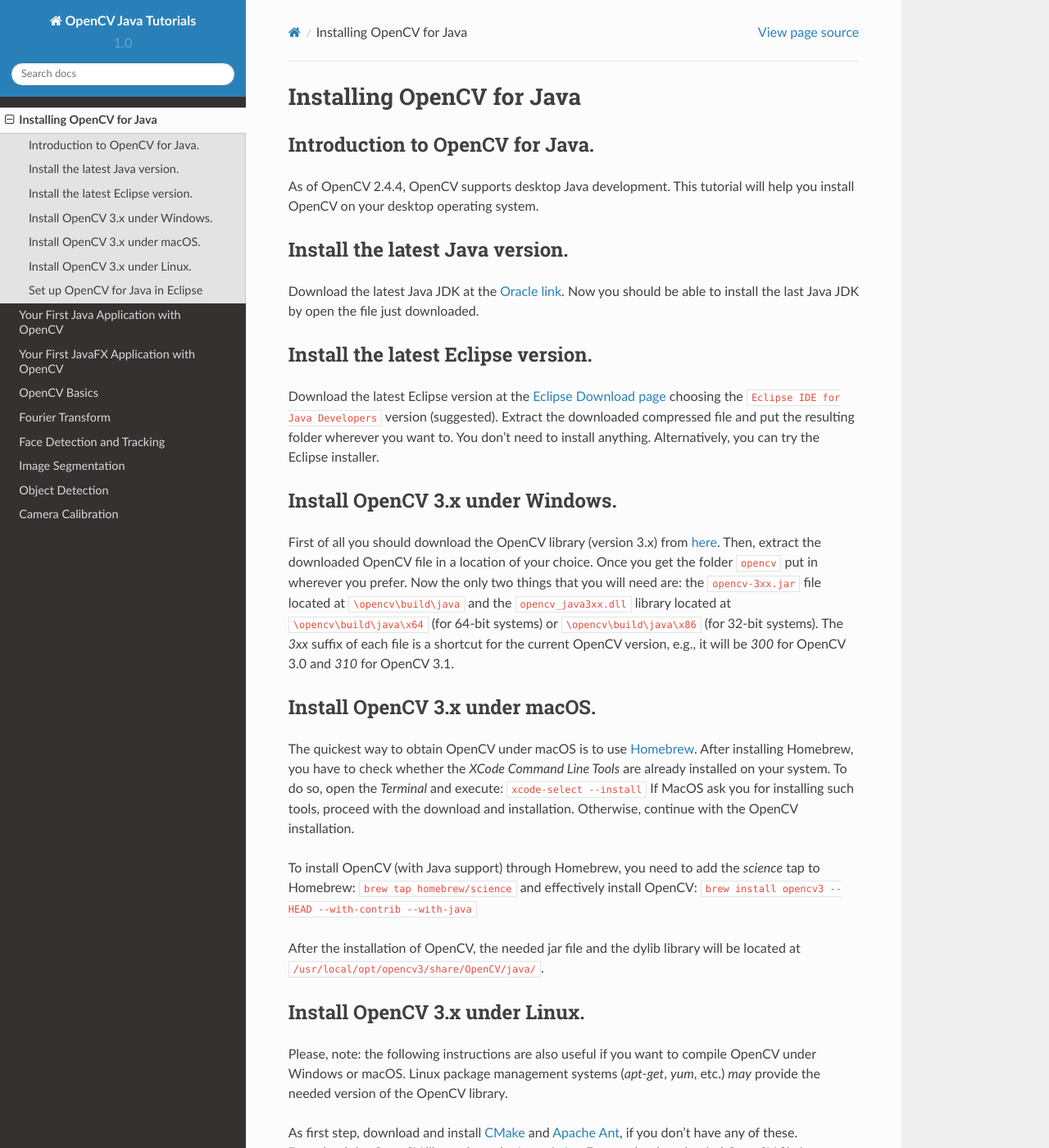
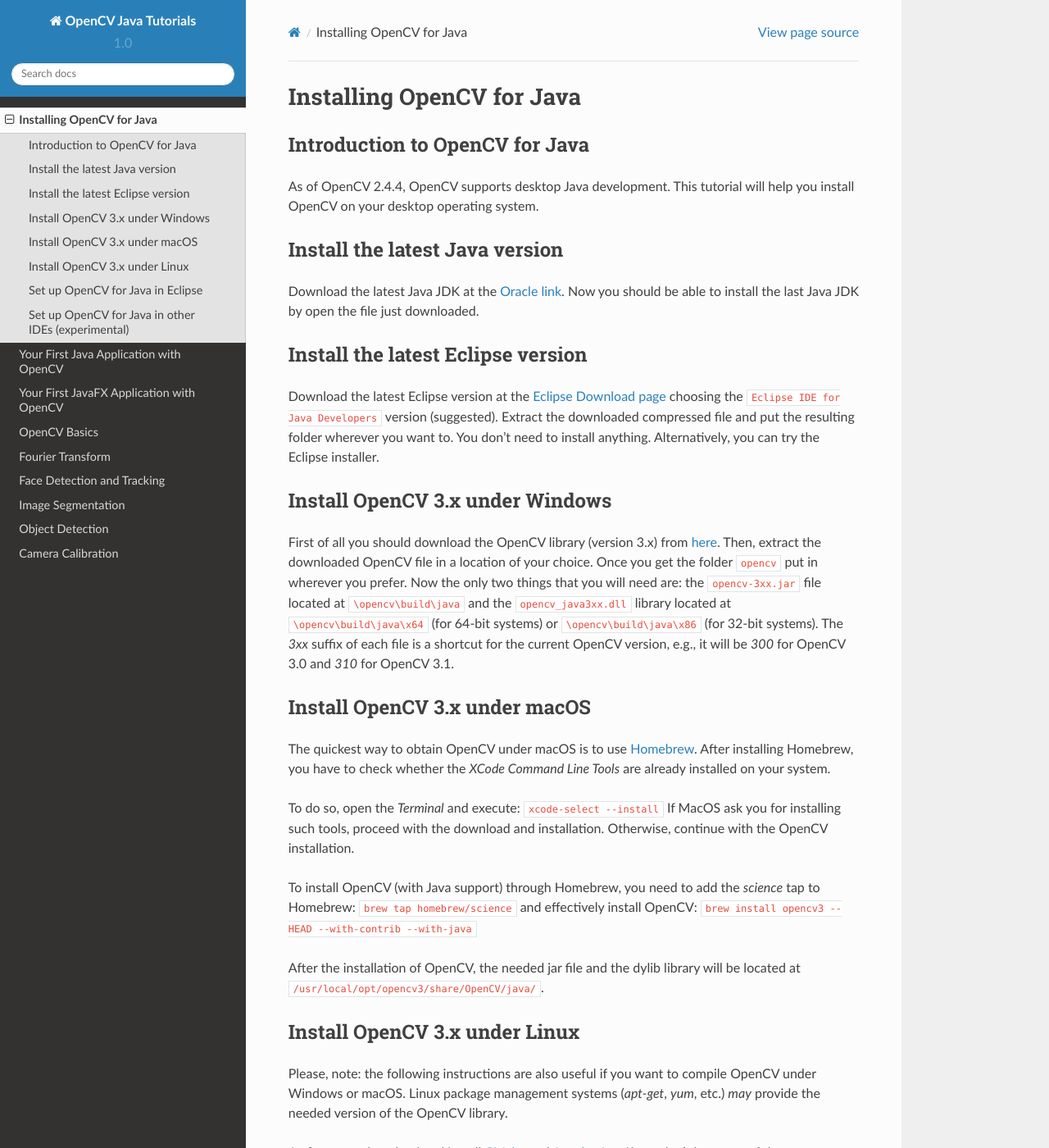
Before and after one commit to opencv-java/opencv-java-tutorials, a Sphinx documentation site: the page built from docs/source/01-installing-opencv-for-java.rst, in a window 1280 px wide and 1400 px high. Shown: the whole window at 82% size. Built offline with Sphinx 7.4.7 and the Read the Docs theme 2.0.0, drawn with Linux system fonts in a browser that asks for light colours; some of the changed text lies outside the part shown.

Commit message:
minor fixes

```diff
--- a/docs/source/01-installing-opencv-for-java.rst
+++ b/docs/source/01-installing-opencv-for-java.rst
@@ -2,28 +2,30 @@
 Installing OpenCV for Java
 ==========================
 
-Introduction to OpenCV for Java.
+Introduction to OpenCV for Java
 --------------------------------
 As of OpenCV 2.4.4, OpenCV supports desktop Java development. This tutorial will help you install OpenCV on your desktop operating system.
 
-Install the latest Java version.
+Install the latest Java version
 --------------------------------
 Download the latest Java JDK at the `Oracle link <http://www.oracle.com/technetwork/java/javase/downloads/index.html>`_. Now you should be able to install the last Java JDK by open the file just downloaded.
 
-Install the latest Eclipse version.
+Install the latest Eclipse version
 -----------------------------------
 Download the latest Eclipse version at the `Eclipse Download page <https://www.eclipse.org/downloads/>`_ choosing the ``Eclipse IDE for Java Developers`` version (suggested).
 Extract the downloaded compressed file and put the resulting folder wherever you want to. You don't need to install anything. Alternatively, you can try the Eclipse installer.
 
-Install OpenCV 3.x under Windows.
+Install OpenCV 3.x under Windows
 ------------------------------------
 First of all you should download the OpenCV library (version 3.x) from `here <http://opencv.org/downloads.html>`_.
 Then, extract the downloaded OpenCV file in a location of your choice. Once you get the folder ``opencv`` put in wherever you prefer.
 Now the only two things that you will need are: the ``opencv-3xx.jar`` file located at ``\opencv\build\java`` and the ``opencv_java3xx.dll`` library located at ``\opencv\build\java\x64`` (for 64-bit systems) or ``\opencv\build\java\x86`` (for 32-bit systems). The `3xx` suffix of each file is a shortcut for the current OpenCV version, e.g., it will be `300` for OpenCV 3.0 and `310` for OpenCV 3.1.
 
-Install OpenCV 3.x under macOS.
+Install OpenCV 3.x under macOS
 ---------------------------------
-The quickest way to obtain OpenCV under macOS is to use `Homebrew <http://brew.sh>`_. After installing Homebrew, you have to check whether the `XCode Command Line Tools` are already installed on your system. To do so, open the `Terminal` and execute:
+The quickest way to obtain OpenCV under macOS is to use `Homebrew <http://brew.sh>`_. After installing Homebrew, you have to check whether the `XCode Command Line Tools` are already installed on your system.
+
+To do so, open the `Terminal` and execute:
 ``xcode-select --install``
 If MacOS ask you for installing such tools, proceed with the download and installation. Otherwise, continue with the OpenCV installation.
 
@@ -34,8 +36,8 @@ and effectively install OpenCV:
 
 After the installation of OpenCV, the needed jar file and the dylib library will be located at ``/usr/local/opt/opencv3/share/OpenCV/java/``.
 
-Install OpenCV 3.x under Linux.
------------------------------------
+Install OpenCV 3.x under Linux
+---------------------------------
 Please, note: the following instructions are also useful if you want to compile OpenCV under Windows or macOS. Linux package management systems (`apt-get`, `yum`, etc.) *may* provide the needed version of the OpenCV library.
 
 As first step, download and install `CMake <http://www.cmake.org/download/>`_ and `Apache Ant <http://ant.apache.org/>`_, if you don't have any of these. Download the OpenCV library from the `its website <http://opencv.org/downloads.html>`_.
@@ -71,7 +73,7 @@ Wait for the process to be completed...
 If everything went well you should have ``opencv-3xx.jar`` in the ``/opencv/build/bin`` directory and ``libopencv_java3xx.so`` in the ``/opencv/build/lib`` directory. The `3xx` suffix of each file is a shortcut for the current OpenCV version, e.g., it will be `300` for OpenCV 3.0 and `310` for OpenCV 3.1. This is everything you need.
 
 Set up OpenCV for Java in Eclipse
----------------------------------
+----------------------------------
 Open Eclipse and select a workspace of your choice. Create a User Library, ready to be used on all your next projects: go to  ``Window > Preferences...``.
 
 .. image:: _static/01 - 02.png
@@ -88,4 +90,6 @@ Select ``External Folder...`` and browse to select the folder containing the Ope
 In case of MacOS, if you installed OpenCV *without* Homebrew, you need to create a soft link with .dylib extension for the .so file. E.g., from the terminal, type:
 ``ln -s libopencv_java300.so libopencv_java300.dylib``
 
-Finally, if you are using IntelliJ, you can specify the location of the library with the VM argument ``-Djava.library.path=/opencv/build/lib``.
+Set up OpenCV for Java in other IDEs (experimental)
+---------------------------------------------------
+If you are using IntelliJ, you can specify the location of the library with the VM argument ``-Djava.library.path=/opencv/build/lib``.
```
